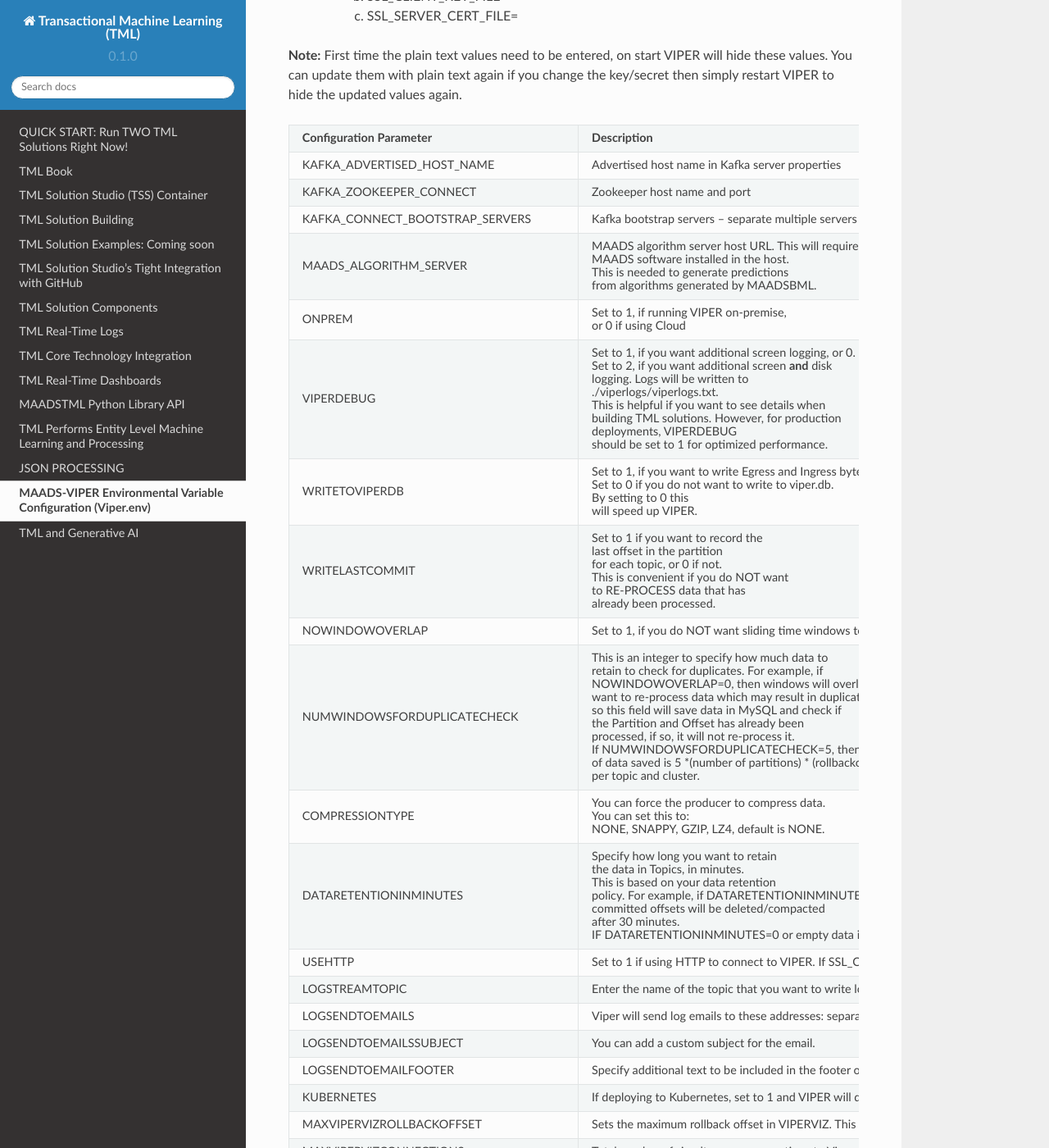
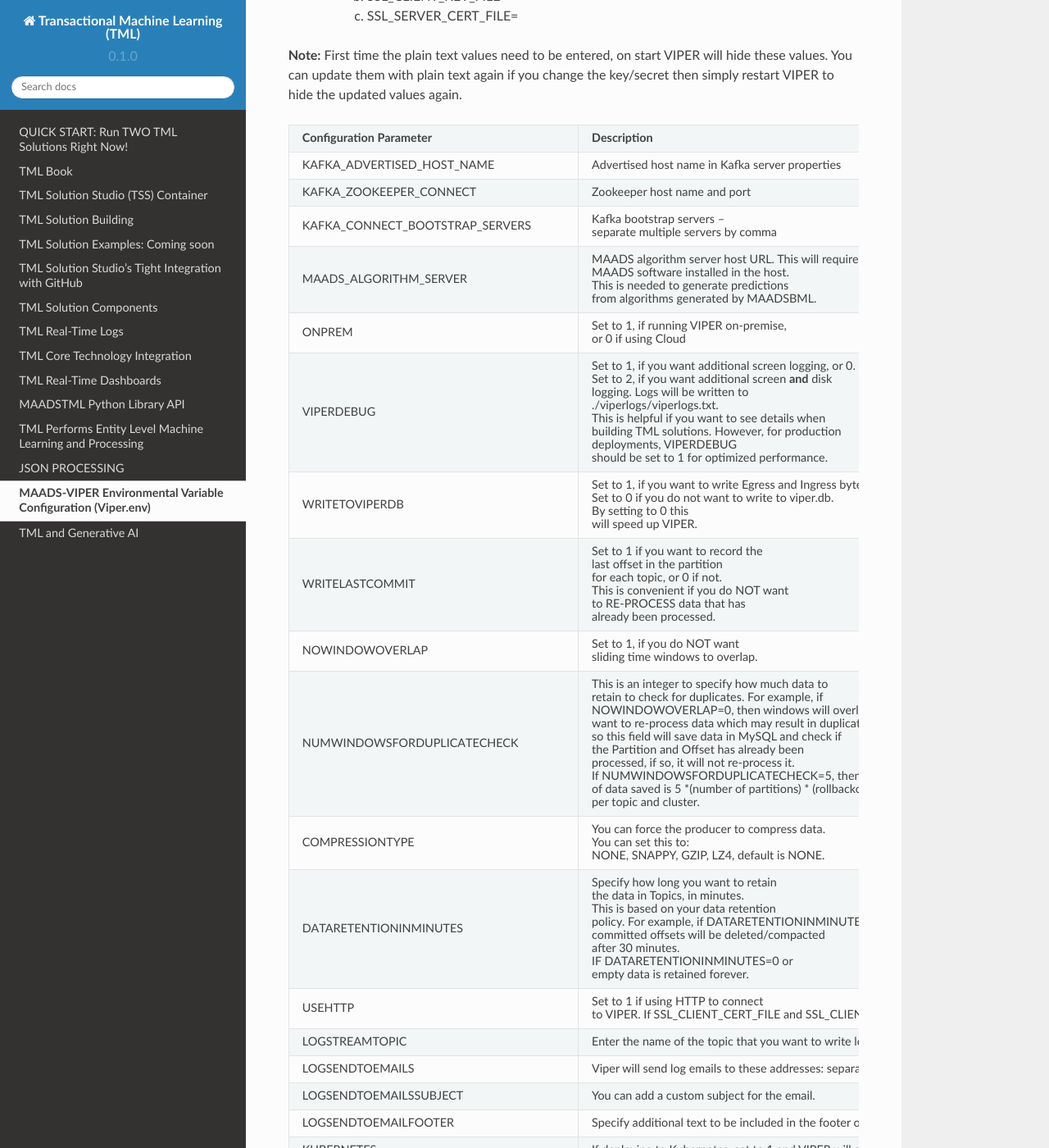
Before and after one commit to smaurice101/readthedocs, a Sphinx documentation site: the page built from docs/source/viper.rst, in a window 1280 px wide and 1400 px high, scrolled down 1754 px. Shown: the whole window at 82% size. Built offline with Sphinx 7.4.7 and the Read the Docs theme 2.0.0, drawn with Linux system fonts in a browser that asks for light colours.

Commit message:
Update viper.rst

```diff
--- a/docs/source/viper.rst
+++ b/docs/source/viper.rst
@@ -53,7 +53,7 @@
 **Note:** First time the plain text values need to be entered, on start VIPER will hide these values. You can update them with plain text again if you change the key/secret then simply restart VIPER to hide the updated values again.
 
 .. list-table::
-   :width: 30
+   :width: 50
 
    * - **Configuration Parameter**
      - **Description**
@@ -62,7 +62,9 @@
    * - KAFKA_ZOOKEEPER_CONNECT
      - Zookeeper host name and port
    * - KAFKA_CONNECT_BOOTSTRAP_SERVERS
-     - Kafka bootstrap servers – separate multiple servers by comma
+     - Kafka bootstrap servers –
+
+       separate multiple servers by comma
    * - MAADS_ALGORITHM_SERVER
      - MAADS algorithm server host URL. This will require
 
@@ -112,7 +114,9 @@
 
        already been processed.
    * - NOWINDOWOVERLAP
-     - Set to 1, if you do NOT want sliding time windows to overlap.
+     - Set to 1, if you do NOT want
+
+       sliding time windows to overlap.
    * - NUMWINDOWSFORDUPLICATECHECK
      - This is an integer to specify how much data to
 
@@ -152,9 +156,13 @@
 
        after 30 minutes.
 
-       IF DATARETENTIONINMINUTES=0 or empty data is retained forever.
+       IF DATARETENTIONINMINUTES=0 or
+
+       empty data is retained forever.
    * - USEHTTP
-     - Set to 1 if using HTTP to connect to VIPER. If SSL_CLIENT_CERT_FILE and SSL_CLIENT_KEY_FILE are specified then VIPER will automatically accept
+     - Set to 1 if using HTTP to connect
+
+       to VIPER. If SSL_CLIENT_CERT_FILE and SSL_CLIENT_KEY_FILE are specified then VIPER will automatically accept
        HTTPS connections. However, if USEHTTP=1, then regardless of certificates, HTTP will be used.
    * - LOGSTREAMTOPIC
      - Enter the name of the topic that you want to write logs to. If this field is non-empty VIPER/HPDE/VIPERVIZ will all write logging
```
